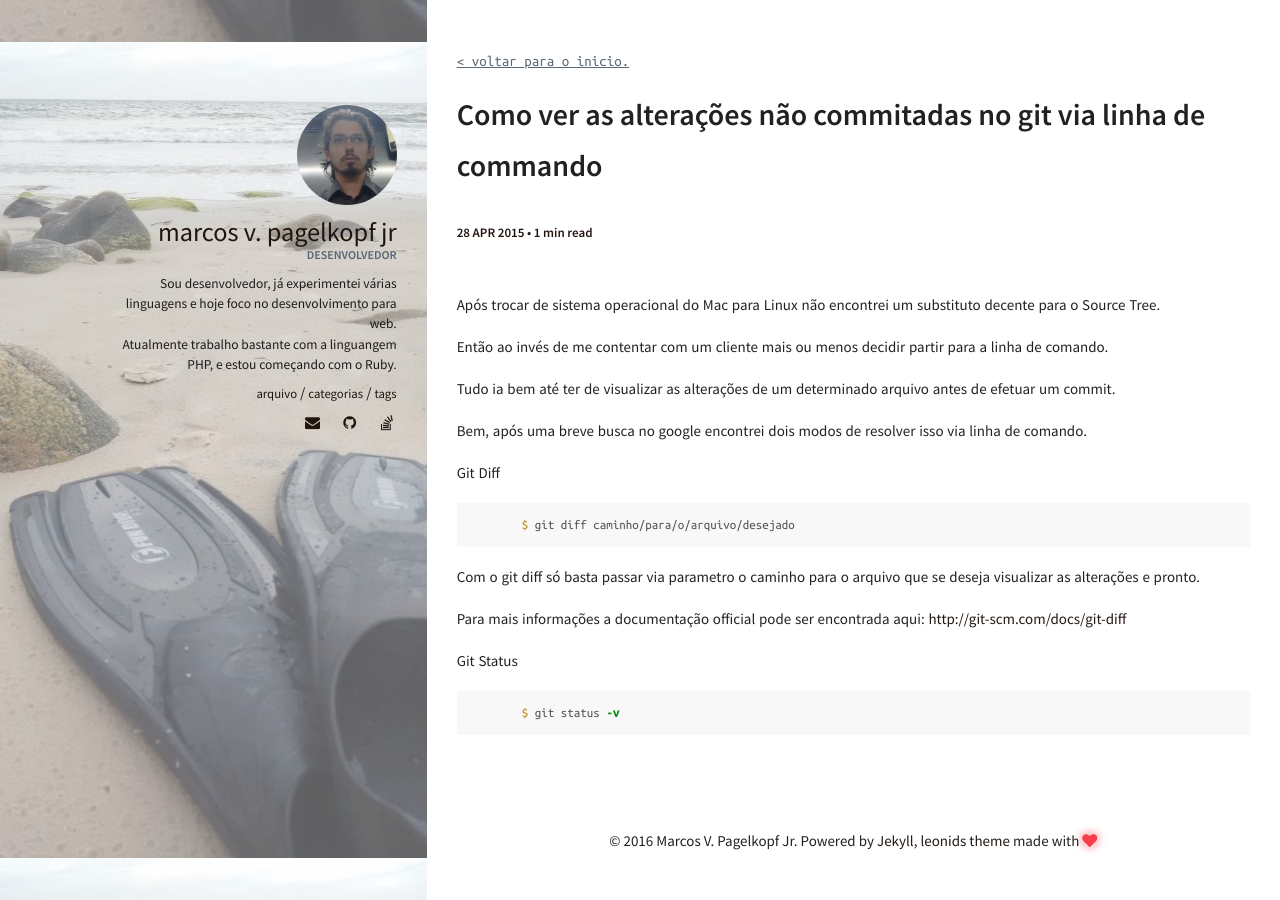
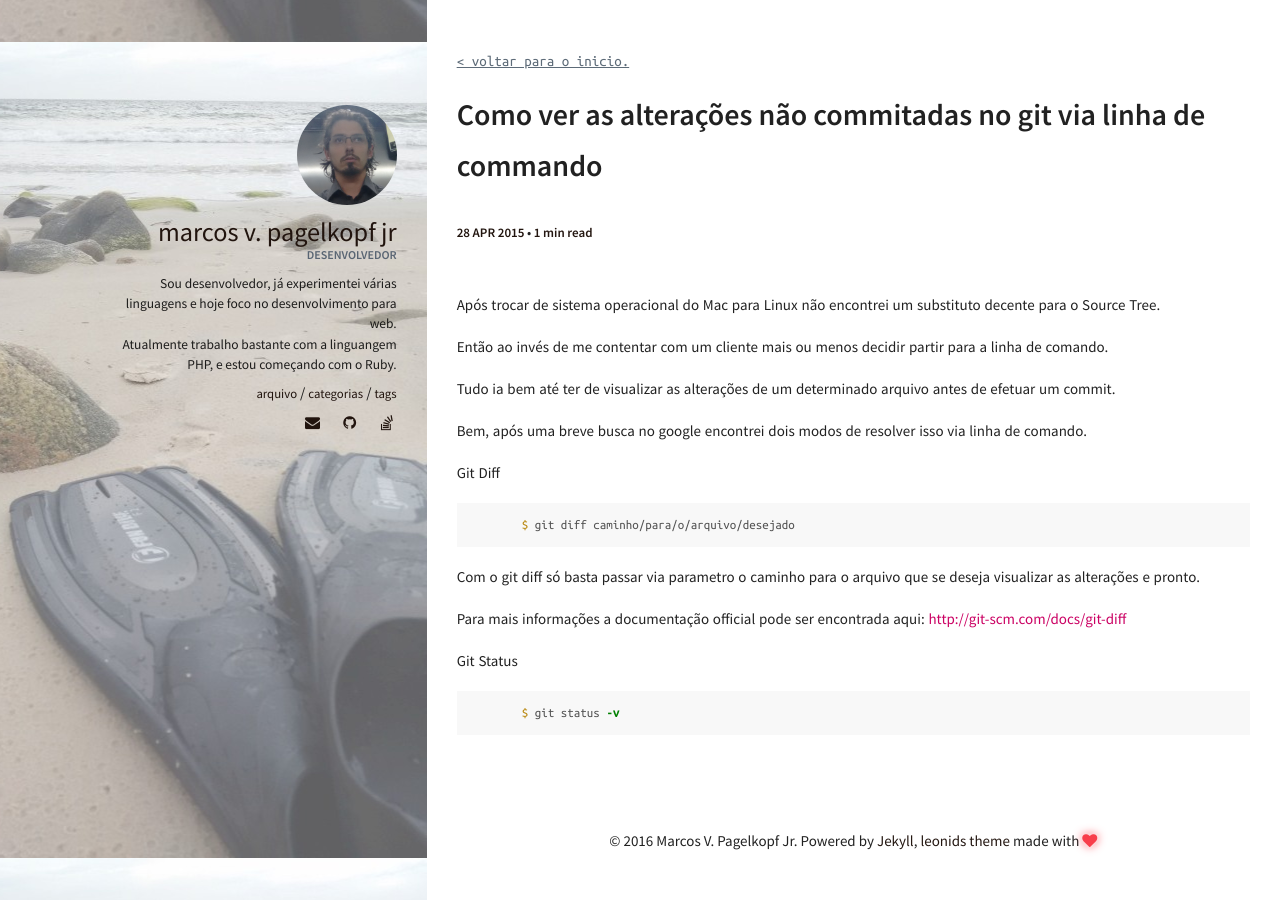
Before and after one commit to marcosvpj/marcosvpj.github.io, a Jekyll site: the page built from _posts/2015-04-28-git-diff.md, in a window 1280 px wide. Built offline with Jekyll 4.4.1, drawn with Linux system fonts in a browser that asks for light colours.

Commit message:
Change link colors

```diff
--- a/_sass/pages/_post.scss
+++ b/_sass/pages/_post.scss
@@ -91,6 +91,9 @@ a.read-more {
   }
 }
 
+.post-content a {
+  color: #cb0063;
+}
 .post-content a:hover {
   background-color: #cecdc8;
 }
```
